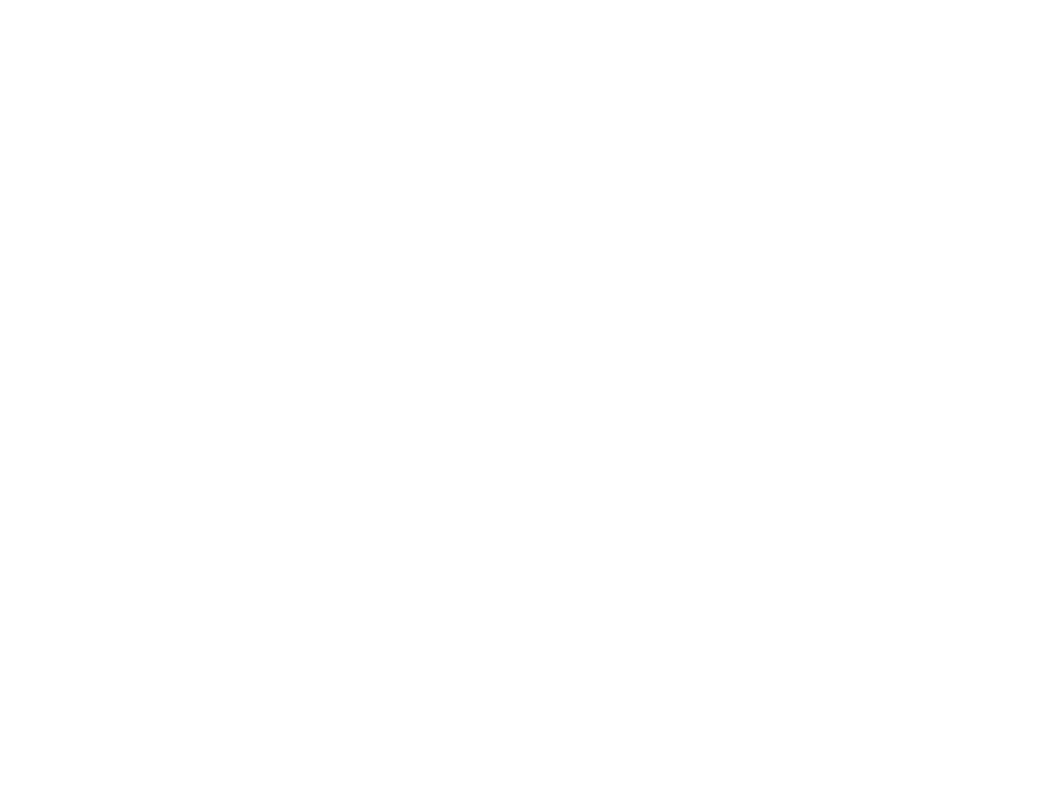
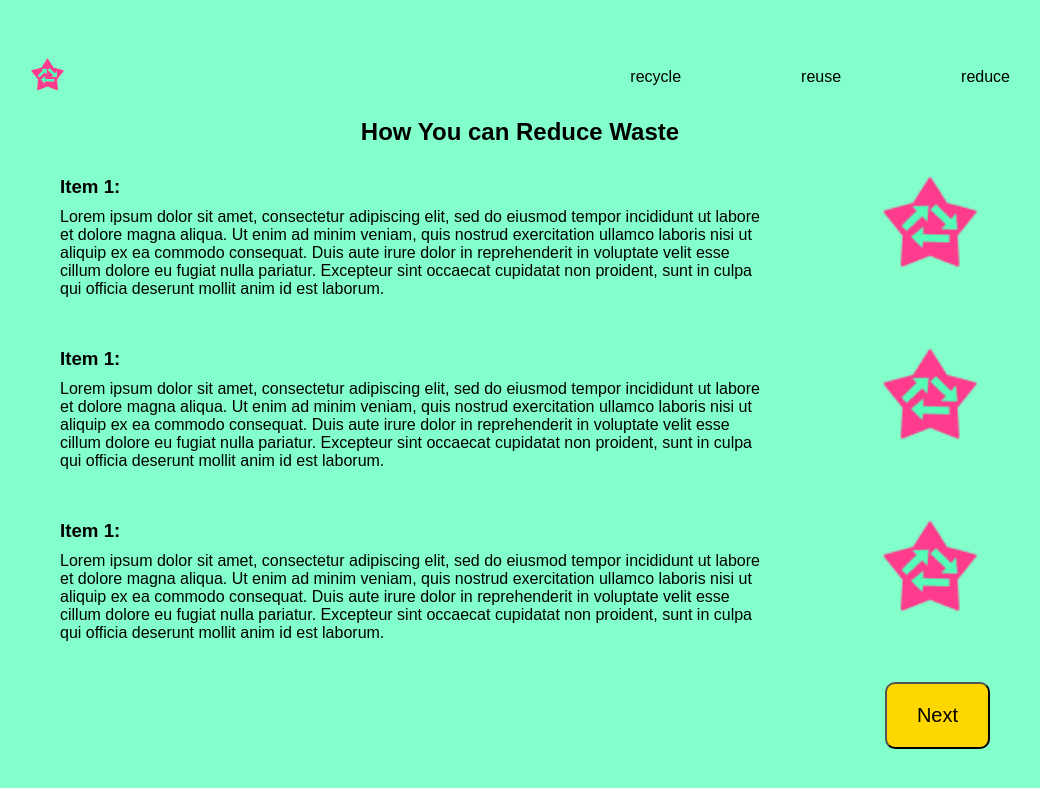
Before and after one commit to RoselynChin/rupaulsustainability, a plain HTML site: page reduceItems.html in a window 1280 px wide. Shown: the whole page, without its empty margins (120-1160 px from the left). Drawn offline with nearby package versions, Linux system fonts and the light colour scheme; a web font is replaced by a local one.

Commit message:
added next buttons

```diff
--- a/reduceItems.html
+++ b/reduceItems.html
@@ -0,0 +1,79 @@
+<!DOCTYPE html>
+<html>
+  <head>
+    <meta charset="utf-8">
+    <meta name="viewport" content="width=device-width">
+    <title>repl.it</title>
+    <link rel="preconnect" href="https://fonts.googleapis.com">
+    <link rel="preconnect" href="https://fonts.gstatic.com" crossorigin>
+    <link href="https://fonts.googleapis.com/css2?family=Spinnaker&display=swap" rel="stylesheet">
+    <link href="tipsStyle.css" rel="stylesheet" type="text/css" />
+<link href="https://fonts.googleapis.com/css2?family=Concert+One&display=swap" rel="stylesheet">
+  </head>
+  <body>
+  <script src="https://code.jquery.com/jquery-3.4.1.min.js"></script>
+  <script src="script.js" defer></script>
+   <navbar>
+    <ul>
+        <a><img width = "35px" src ="assets\logo.png"></a>
+    <li  class ="navbar-rs"><a>reduce</a></li>
+    <li  class ="navbar-rs"><a>reuse</a></li>
+    <li  class ="navbar-rs"><a>recycle</a></li>
+    </ul>
+    <div class="bod">
+    <h2>
+        How You can Reduce Waste
+    </h2>
+    <div class="section">
+    <div class="text">
+        <h3>
+            Item 1:
+        </h3>
+        <p>
+            Lorem ipsum dolor sit amet, consectetur adipiscing elit, sed do eiusmod tempor incididunt ut labore et dolore magna aliqua. Ut enim ad minim veniam, quis nostrud exercitation ullamco laboris nisi ut aliquip ex ea commodo consequat. Duis aute irure dolor in reprehenderit in voluptate velit esse cillum dolore eu fugiat nulla pariatur. Excepteur sint occaecat cupidatat non proident, sunt in culpa qui officia deserunt mollit anim id est laborum.
+        </p>
+    </div>
+    <a>
+        <img width = "100px" src="assets\logo.png">
+    </a>
+    </div>
+    </div>
+    <div class="bod">
+
+        <div class="section">
+        <div class="text">
+            <h3>
+                Item 1:
+            </h3>
+            <p>
+                Lorem ipsum dolor sit amet, consectetur adipiscing elit, sed do eiusmod tempor incididunt ut labore et dolore magna aliqua. Ut enim ad minim veniam, quis nostrud exercitation ullamco laboris nisi ut aliquip ex ea commodo consequat. Duis aute irure dolor in reprehenderit in voluptate velit esse cillum dolore eu fugiat nulla pariatur. Excepteur sint occaecat cupidatat non proident, sunt in culpa qui officia deserunt mollit anim id est laborum.
+            </p>
+        </div>
+        <a>
+            <img width = "100px" src="assets\logo.png">
+        </a>
+        </div>
+        </div>
+        <div class="bod">
+
+            <div class="section">
+            <div class="text">
+                <h3>
+                    Item 1:
+                </h3>
+                <p>
+                    Lorem ipsum dolor sit amet, consectetur adipiscing elit, sed do eiusmod tempor incididunt ut labore et dolore magna aliqua. Ut enim ad minim veniam, quis nostrud exercitation ullamco laboris nisi ut aliquip ex ea commodo consequat. Duis aute irure dolor in reprehenderit in voluptate velit esse cillum dolore eu fugiat nulla pariatur. Excepteur sint occaecat cupidatat non proident, sunt in culpa qui officia deserunt mollit anim id est laborum.
+                </p>
+            </div>
+            <a>
+                <img width = "100px" src="assets\logo.png">
+            </a>
+            </div>
+            </div>
+            <div class="button-container">
+                <button class="styled-button">Next</button>
+            </div>
+
+
+   </navbar>
+</html>
--- a/tipsStyle.css
+++ b/tipsStyle.css
@@ -16,8 +16,10 @@ li {
 * {
     background-color: rgb(130,255,202);
     color: black;
-    margin: 40px;
+    margin: 10px;
     font-family: 'Spinnaker', sans-serif;
+    padding-left: 20px;
+    padding-right: 20px;
 }
 
 
@@ -32,3 +34,20 @@ h2 {
 img {
     margin-right: 10px;
 }
+
+.button-container {
+    text-align: right;
+    padding-right: 100px;
+}
+
+.styled-button {
+    background-color: rgba(255,215,0,1);
+    padding: 20px;
+    padding-left: 30px;
+    padding-right: 30px;
+    border-radius: 10px;
+    font-size: 20px;
+    margin-right: auto; /* Auto margin on the right pushes the button to the left */
+    margin-left: auto;
+
+}
```
Also changed, not shown: recycleItems.html (+79 -0 lines), reuseItems.html (+5 -0 lines), style.css (line endings or trailing spaces).
